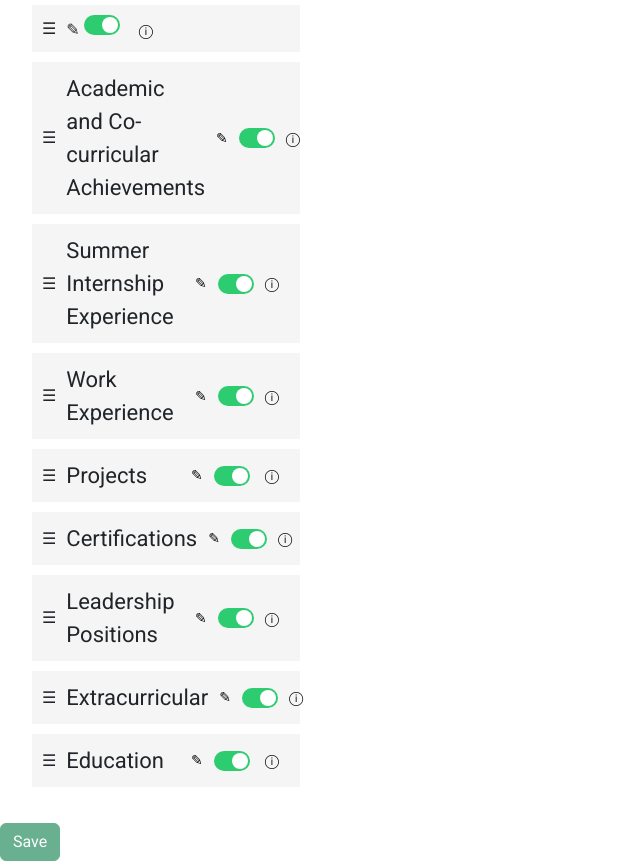
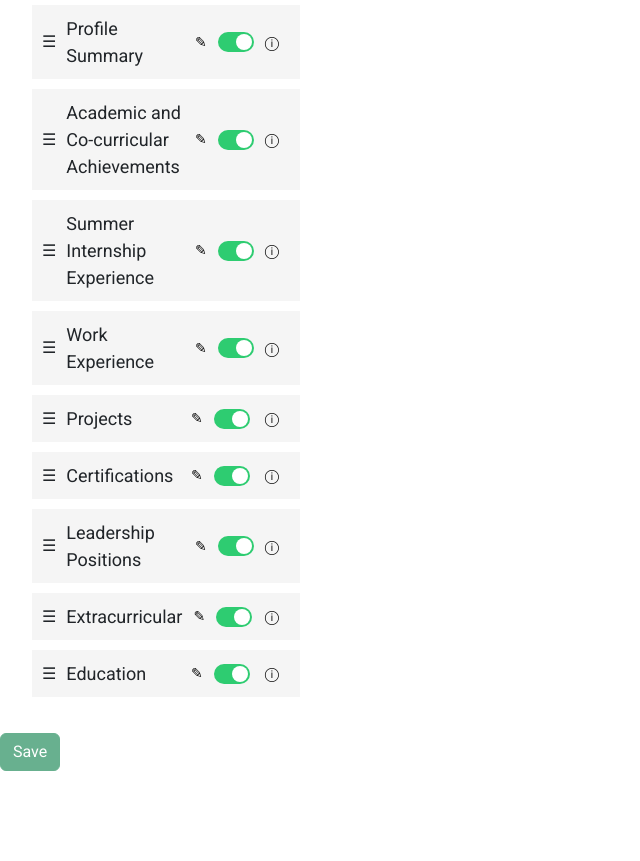
Before and after one commit to avi2905/resumebuilder, a plain HTML site: page index.html in a window 1280 px wide. Shown: the part 41-902 px from the top of the page, without its empty margins (0-640 px from the left). After the commit the page ends 812 px from the top, so only its background shows below. Drawn offline with nearby package versions, Linux system fonts and the light colour scheme.

Commit message:
Update index.html

```diff
--- a/index.html
+++ b/index.html
@@ -51,7 +51,7 @@
 .section-name {
   flex-grow: 1;
   margin-right: 5px;
-  font-size: 22px;
+  font-size: 18px;
 }
 
 /* Add the font-family property for all elements within the #resume-builder div */
@@ -133,7 +133,7 @@
     <ul id="section-list">
       <li class="section-item">
         <span class="drag-handle">&#9776;</span>
-        <span class="section-name>Profile Summary</span>
+        <span class="section-name">Profile Summary</span>
         <button class="edit-button">&#9998;</button>
         <label class="toggle-switch">
           <input type="checkbox" checked>
```
